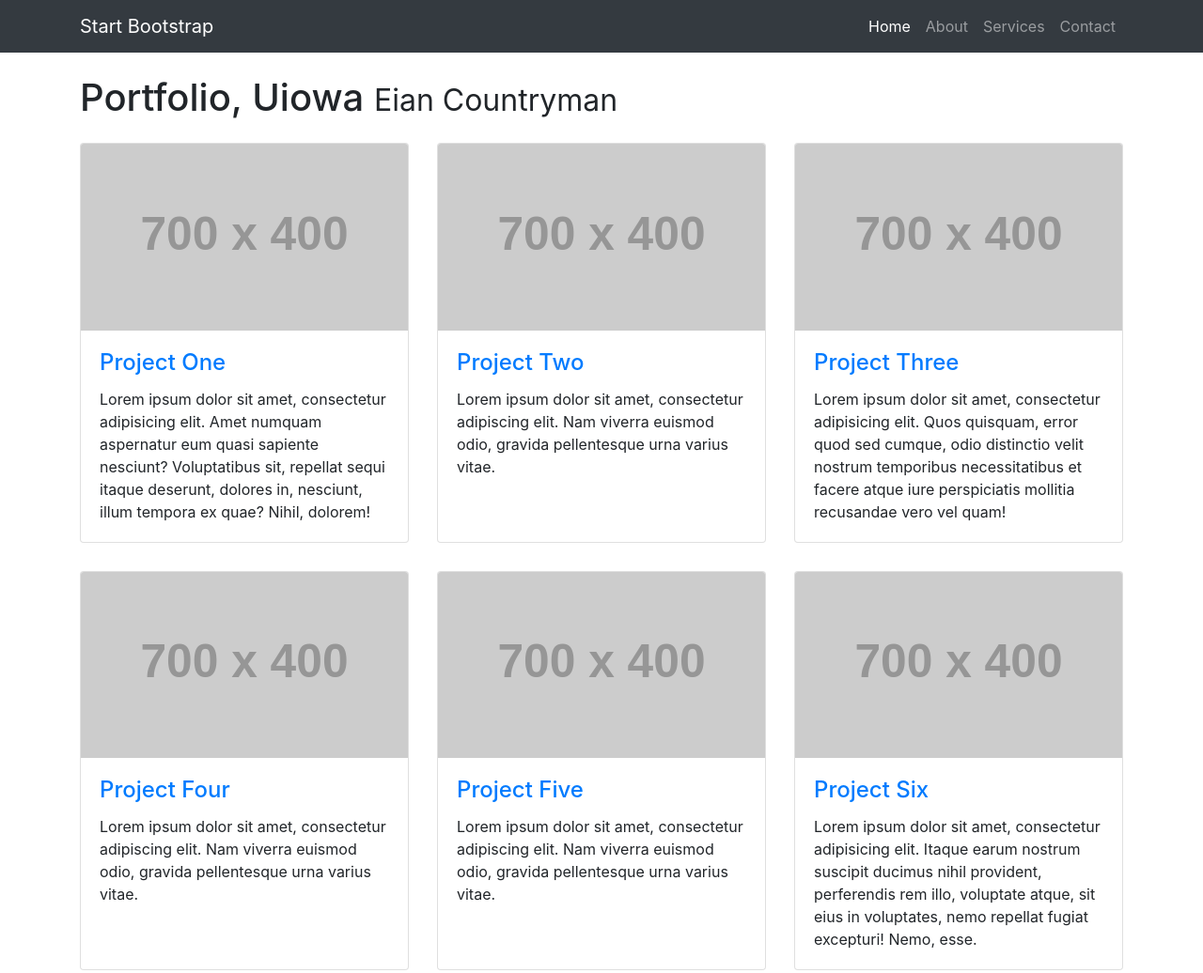
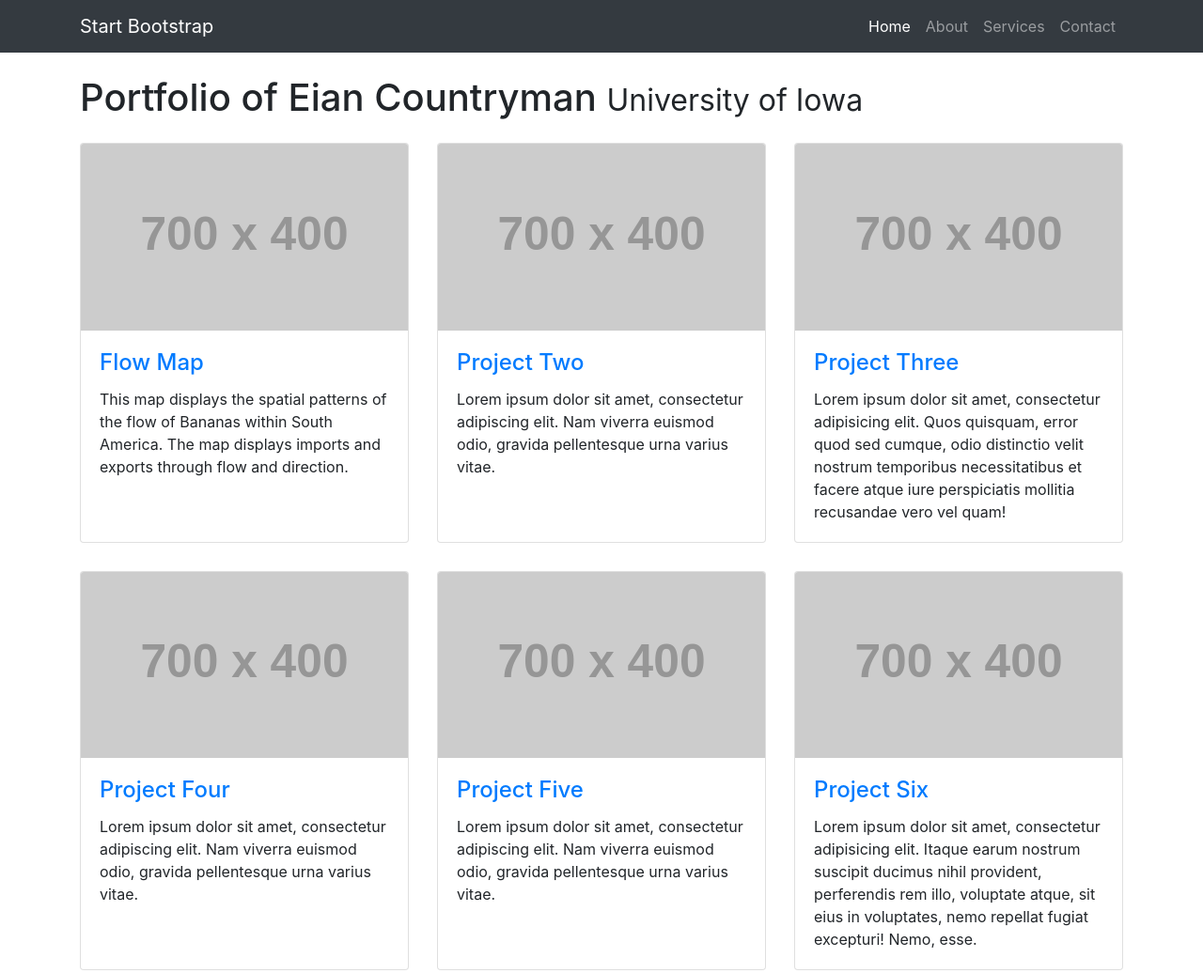
Before and after one commit to geog3540/ecountryman, a website: page index.html in a window 1280 px wide. Shown: the top 1036 px of the page at 94% size. Drawn offline with Linux system fonts and the light colour scheme; placeholder pictures from the web are drawn by us.

Commit message:
Update index.html

```diff
--- a/index.html
+++ b/index.html
@@ -5,8 +5,8 @@
 
     <meta charset="utf-8">
     <meta name="viewport" content="width=device-width, initial-scale=1, shrink-to-fit=no">
-    <meta name="description" content="">
-    <meta name="author" content="">
+    <meta name="description" content="Projects during undergrad">
+    <meta name="author" content="Eian Countryman">
 
     <title>3 Col Portfolio - Start Bootstrap Template</title>
 
@@ -52,8 +52,8 @@
     <div class="container">
 
       <!-- Page Heading -->
-      <h1 class="my-4">Portfolio, Uiowa
-        <small>Eian Countryman</small>
+      <h1 class="my-4">Portfolio of Eian Countryman
+        <small>University of Iowa</small>
       </h1>
 
       <div class="row">
@@ -62,9 +62,9 @@
             <a href="#"><img class="card-img-top" src="http://placehold.it/700x400" alt=""></a>
             <div class="card-body">
               <h4 class="card-title">
-                <a href="#">Project One</a>
+                <a href="#">Flow Map</a>
               </h4>
-              <p class="card-text">Lorem ipsum dolor sit amet, consectetur adipisicing elit. Amet numquam aspernatur eum quasi sapiente nesciunt? Voluptatibus sit, repellat sequi itaque deserunt, dolores in, nesciunt, illum tempora ex quae? Nihil, dolorem!</p>
+              <p class="card-text">This map displays the spatial patterns of the flow of Bananas within South America. The map displays imports and exports through flow and direction.</p>
             </div>
           </div>
         </div>
```
